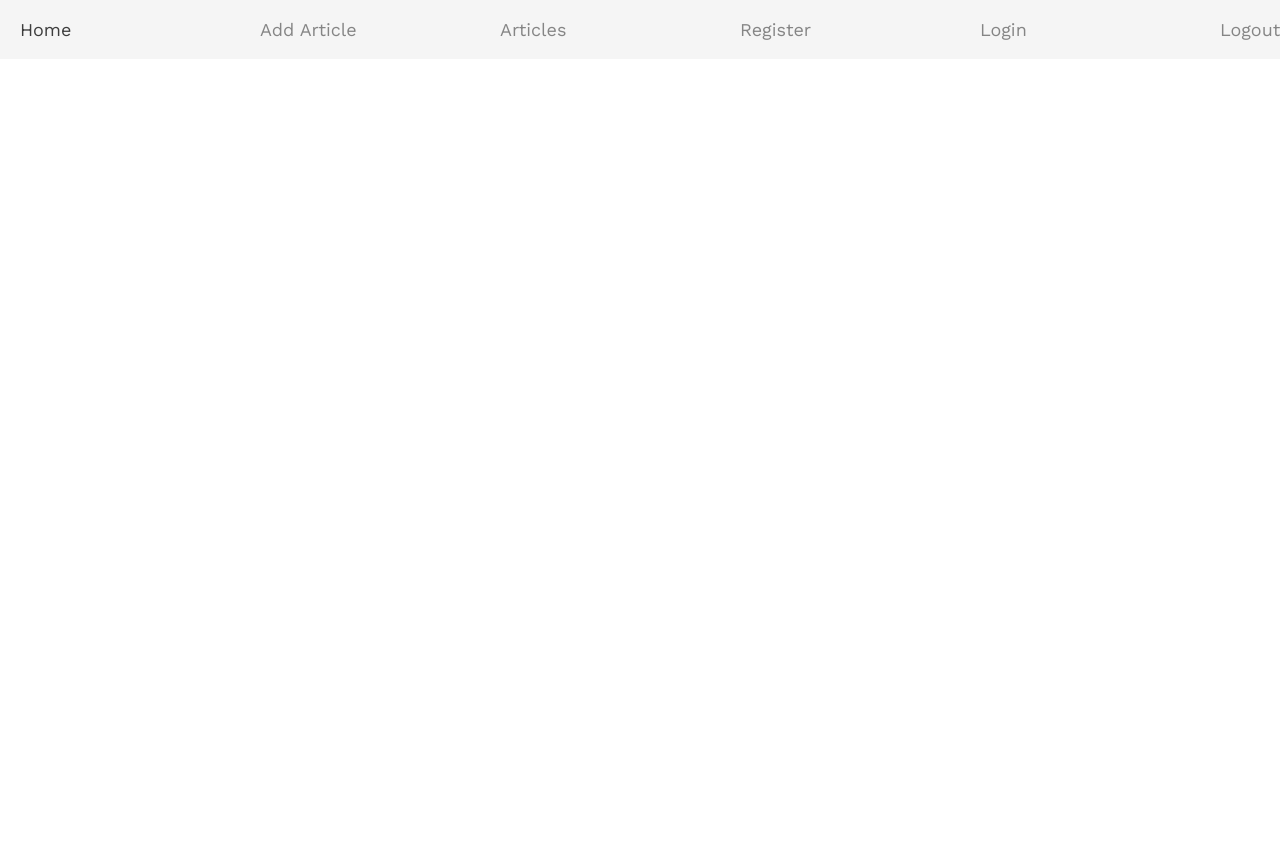
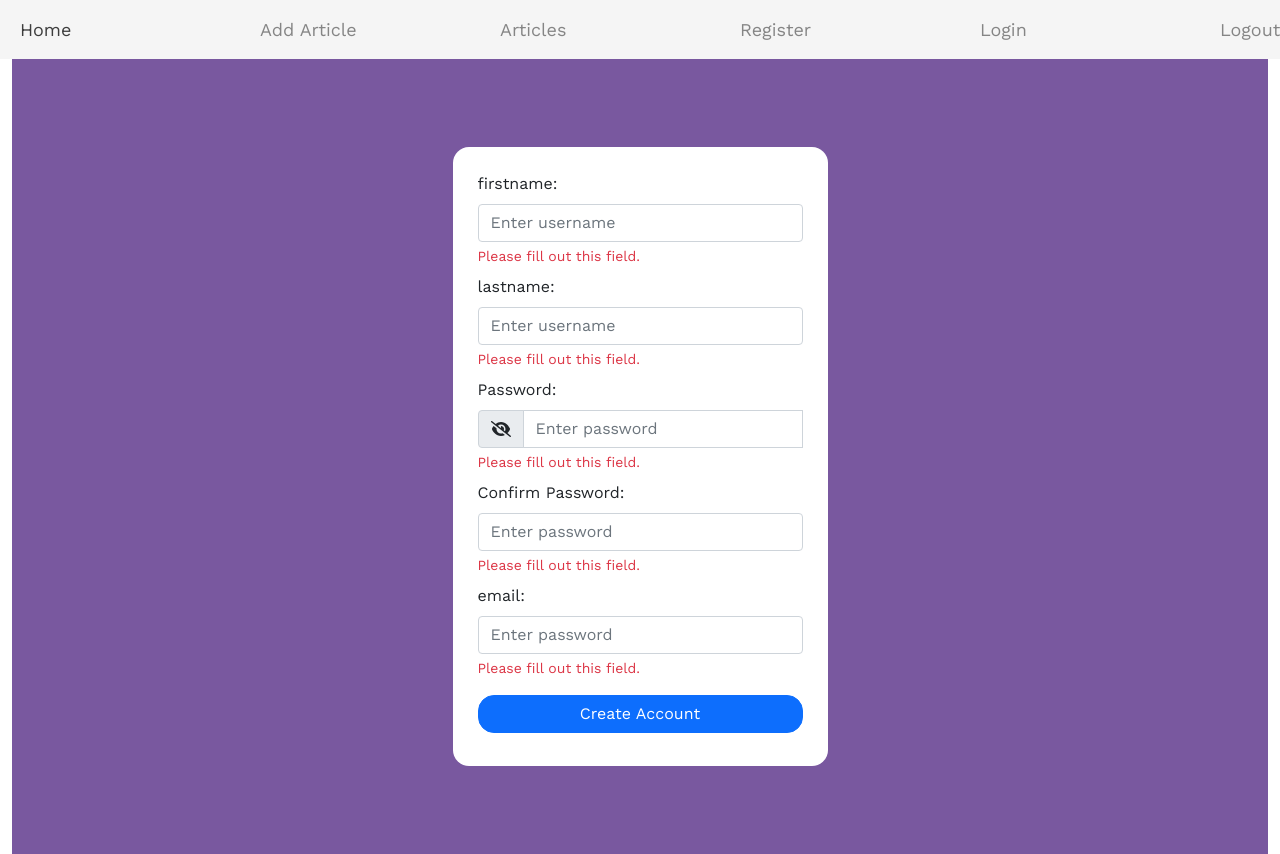
Before and after one commit to kaveh163/MERN-article, a React (Create React App) app in the folder client/: page /register in a window 1280 px wide. Shown: the top 854 px of the page. Before the commit the page ends 800 px from the top, so only its background shows below. Built offline with nearby package versions, Linux system fonts and the light colour scheme.

Commit message:
Finished the register section

```diff
--- a/client/src/pages/Register.js
+++ b/client/src/pages/Register.js
@@ -1,11 +1,132 @@
-import styles from "../register.module.css"
+import styles from "../register.module.css";
+import { FontAwesomeIcon } from "@fortawesome/react-fontawesome";
+import { faEye, faEyeSlash } from "@fortawesome/free-solid-svg-icons";
+import { useState, useEffec, useRef } from "react";
+
 const Register = () => {
+  const [eye, setEye] = useState(false);
+
+  const passwordElement = useRef();
+  const handleEye = () => {
+    setEye(!eye);
+    if (eye) {
+      passwordElement.current.type = "password";
+    } else {
+      passwordElement.current.type = "text";
+    }
+  };
   return (
     <>
       <section className="container-fluid">
-        <section className={`styles.wrapper`}>
-          <section className={`styles.innerWrapper`}>
-
+        <section className={`${styles.wrapper}`}>
+          <section className="">
+            <section className={`${styles.innerWrapper} mx-auto`}>
+              <form
+                action="/action_page.php"
+                className={`was-validated ${styles.register}`}
+              >
+                <label htmlFor="fname" className="form-label">
+                  firstname:
+                </label>
+                <div className="mb-2 mt-2">
+                  <input
+                    type="text"
+                    className="form-control"
+                    id="fname"
+                    placeholder="Enter username"
+                    name="fname"
+                    required
+                  />
+                  <div className="valid-feedback">Valid.</div>
+                  <div className="invalid-feedback">
+                    Please fill out this field.
+                  </div>
+                </div>
+                <label htmlFor="lname" className="form-label">
+                  lastname:
+                </label>
+                <div className="mb-2 mt-2">
+                  <input
+                    type="text"
+                    className="form-control"
+                    id="lname"
+                    placeholder="Enter username"
+                    name="lname"
+                    required
+                  />
+                  <div className="valid-feedback">Valid.</div>
+                  <div className="invalid-feedback">
+                    Please fill out this field.
+                  </div>
+                </div>
+                <label htmlFor="pwd" className="form-label">
+                  Password:
+                </label>
+                <div className="mb-2 mt-2 input-group">
+                  <span class="input-group-text">
+                    <FontAwesomeIcon
+                      icon={eye ? faEye : faEyeSlash}
+                      onClick={handleEye}
+                    />
+                  </span>
+                  <input
+                    type="password"
+                    className="form-control"
+                    id="pwd"
+                    placeholder="Enter password"
+                    name="pswd"
+                    ref={passwordElement}
+                    required
+                  />
+                  <div className="valid-feedback">Valid.</div>
+                  <div className="invalid-feedback">
+                    Please fill out this field.
+                  </div>
+                </div>
+                <label htmlFor="cpwd" className="form-label">
+                  Confirm Password:
+                </label>
+                <div className="mb-2 mt-2">
+                  <input
+                    type="password"
+                    className="form-control"
+                    id="cpwd"
+                    placeholder="Enter password"
+                    name="cpwd"
+                    required
+                  />
+                  <div className="valid-feedback">Valid.</div>
+                  <div className="invalid-feedback">
+                    Please fill out this field.
+                  </div>
+                </div>
+                <label htmlFor="email" className="form-label">
+                  email:
+                </label>
+                <div className="mb-2 mt-2">
+                  <input
+                    type="email"
+                    className="form-control"
+                    id="email"
+                    placeholder="Enter password"
+                    name="email"
+                    required
+                  />
+                  <div className="valid-feedback">Valid.</div>
+                  <div className="invalid-feedback">
+                    Please fill out this field.
+                  </div>
+                </div>
+                <div class="d-grid">
+                  <button
+                    type="submit"
+                    className={`btn btn-primary btn-block mb-2 mt-2 ${styles.rbtn}`}
+                  >
+                    Create Account
+                  </button>
+                </div>
+              </form>
+            </section>
           </section>
         </section>
       </section>
--- a/client/src/register.module.css
+++ b/client/src/register.module.css
@@ -0,0 +1,44 @@
+* {
+    box-sizing: border-box;
+}
+.wrapper {
+    height: auto;
+    padding: 88px 25px 88px 25px;
+    background-color: #79589f;
+    /* margin-right: auto!important;
+    margin-left: auto!important; */
+}
+
+.innerWrapper {
+
+    /* height: 580px; */
+    width: 375px;
+
+}
+.register {
+   padding: 25px;
+   width: inherit;
+   height: inherit;
+   background-color: white;
+   border-radius: 16px;
+}
+.rbtn {
+    border-radius: 16px;
+}
+
+input {
+    background-image: none!important;
+    border-color:#ced4da!important;
+}
+@media (max-width: 576px) {
+    .wrapper {
+        margin-left: auto;
+        margin-right: auto;
+        /* z-index: -1; */
+        /* width: 388px; */
+        padding-left: 0;
+        padding-right: 0;
+        background-color: #79589f;;
+    }
+
+}
```
Also changed, not shown: 1 other file (tests, documents, lock files or other folders).
